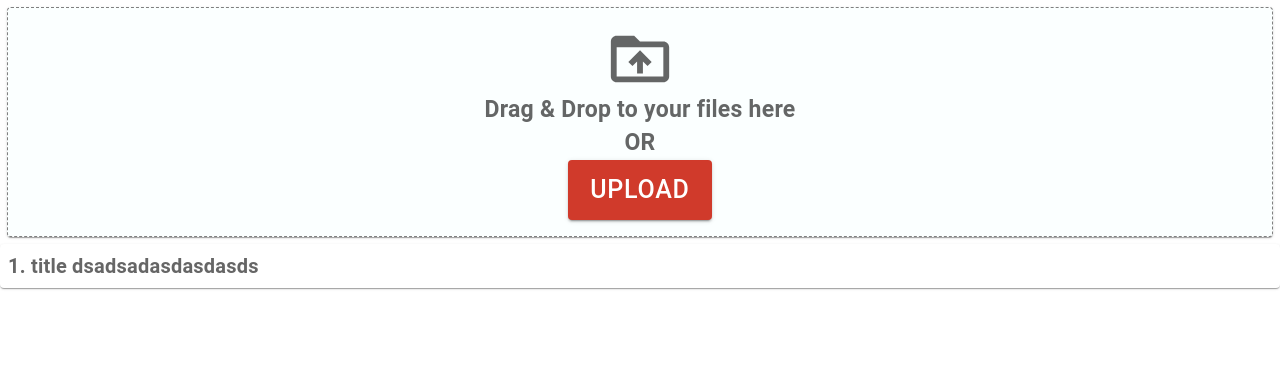
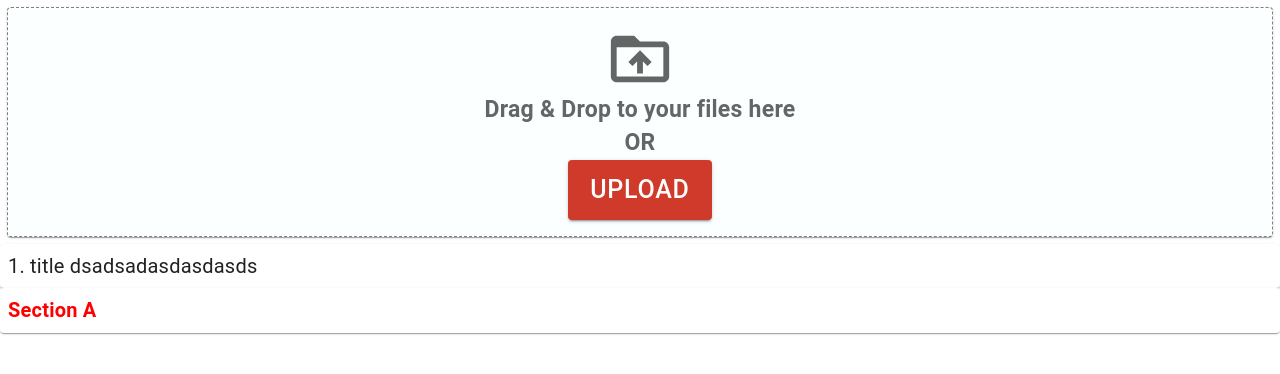
Before and after one commit to kien-ndt/mock_training_team_a, a Next.js app: page / in a window 1280 px wide. Shown: the top 374 px of the page. Built offline with nearby package versions, Linux system fonts and the light colour scheme.

Commit message:
kiennt76: complete merge title section to title upload file

```diff
--- /dev/null
+++ b/components/modules/registration/common/title_upload.module.tsx
@@ -0,0 +1,6 @@
+export type Props = {
+  content?: string;
+  backgroundColor?: string;
+  fontWeight?: string;
+  color?: string;
+};
--- a/components/modules/registration/common/title_upload.tsx
+++ b/components/modules/registration/common/title_upload.tsx
@@ -3,26 +3,34 @@ import { styled } from "@mui/material/styles";
 import Box from "@mui/material/Box";
 import Paper from "@mui/material/Paper";
 import Grid from "@mui/material/Grid";
+import { Props } from "./title_upload.module";
 
 /**
  * Title upload
  *
  * Param:
- * content: content of title
+ * 1. content: content of title
+ * 2. backgroundColor: background of title
+ * 3. fontWeight: font weight of text
+ * 4. color: color of text
  *
- * Example: <TitleUpload content="1. Title upload file" />
+ * Example: <TitleUpload content="Section A / 1. Title upload file" color="red" fontWeight="bold"/>
  */
-function TitleUpload(props: any) {
-  // Get content of props
-  const content = props.content;
-
+const TitleUpload: React.FC<Props> = ({
+  content,
+  backgroundColor,
+  fontWeight,
+  color,
+}) => {
+  // CSS of Item content
   const Item = styled(Paper)(({ theme }) => ({
     ...theme.typography.body2,
     padding: theme.spacing(1),
     textAlign: "left",
     fontSize: "20px",
-    fontWeight: "bold",
-    color: theme.palette.text.secondary,
+    fontWeight: `${fontWeight}`,
+    color: `${color}`,
+    backgroundColor: `${backgroundColor}`,
   }));
 
   return (
@@ -34,6 +42,6 @@ function TitleUpload(props: any) {
       </Grid>
     </Box>
   );
-}
+};
 
 export default TitleUpload;
--- a/pages/index.tsx
+++ b/pages/index.tsx
@@ -19,6 +19,7 @@ const Home: NextPage = () => {
         }
       />
       <TitleUpload content="1. title dsadsadasdasdasds" />
+      <TitleUpload content="Section A" color="red" fontWeight="bold" />
     </div>
   );
 };
```
